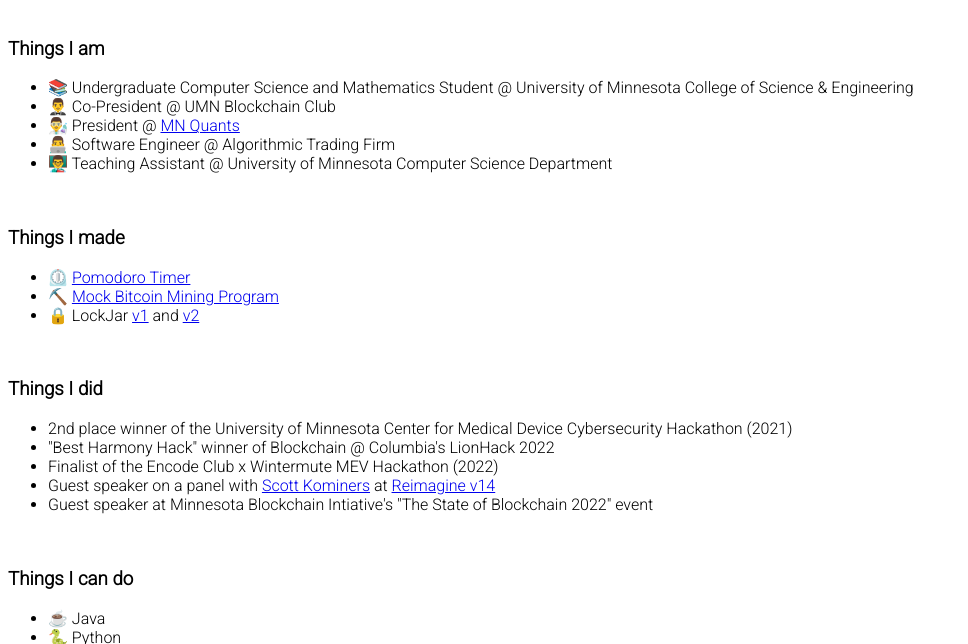
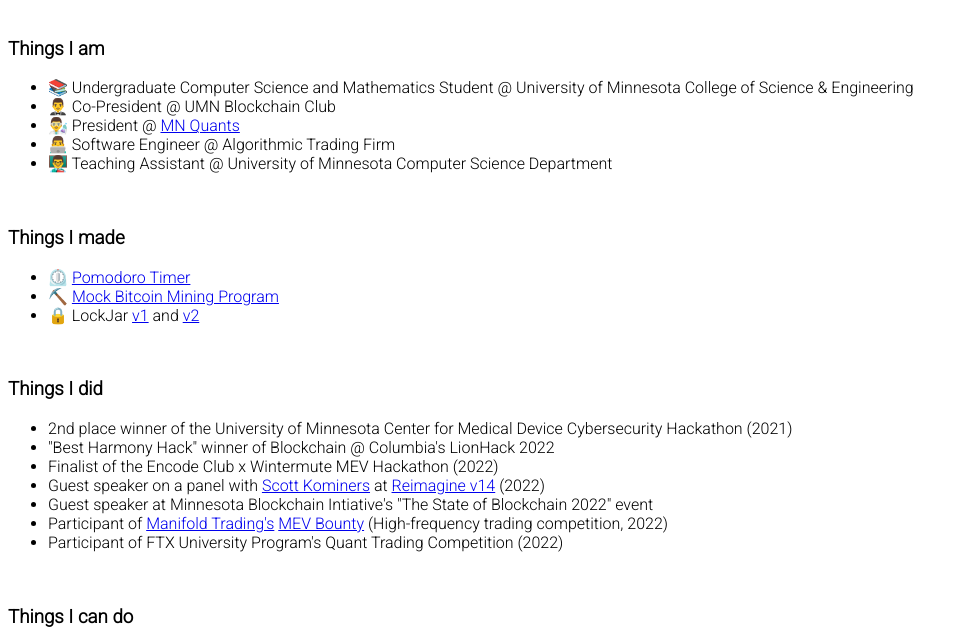
Before and after one commit to brianeide/brianeide.github.io, a plain HTML site: page index.html in a window 1280 px wide. Shown: the part 81-725 px from the top of the page, without its empty margins (0-968 px from the left). Drawn offline with Linux system fonts and the light colour scheme.

Commit message:
Update index.html

```diff
--- a/index.html
+++ b/index.html
@@ -28,8 +28,10 @@
             <li>2nd place winner of the University of Minnesota Center for Medical Device Cybersecurity Hackathon (2021)</li>
             <li>"Best Harmony Hack" winner of Blockchain @ Columbia's LionHack 2022</li>
             <li>Finalist of the Encode Club x Wintermute MEV Hackathon (2022)</li>
-            <li>Guest speaker on a panel with <a href="http://www.scottkom.com/" target="_blank">Scott Kominers</a> at <a href="https://www.youtube.com/watch?v=ukb9PfQFaqc" target="_blank">Reimagine v14</a></li>
+            <li>Guest speaker on a panel with <a href="http://www.scottkom.com/" target="_blank">Scott Kominers</a> at <a href="https://www.youtube.com/watch?v=ukb9PfQFaqc" target="_blank">Reimagine v14</a> (2022)</li>
             <li>Guest speaker at Minnesota Blockchain Intiative's "The State of Blockchain 2022" event</li>
+            <li>Participant of <a href="https://www.manifoldtrading.com/" target="_blank">Manifold Trading's</a> <a href="https://medium.com/encode-club/announcing-the-manifold-mev-bounty-competition-register-now-ed652fb907a9" target="_blank">MEV Bounty</a> (High-frequency trading competition, 2022)</li>
+            <li>Participant of FTX University Program's Quant Trading Competition (2022)</li>
         </ul>
         <br>
         <h3>Things I can do</h3>
```
